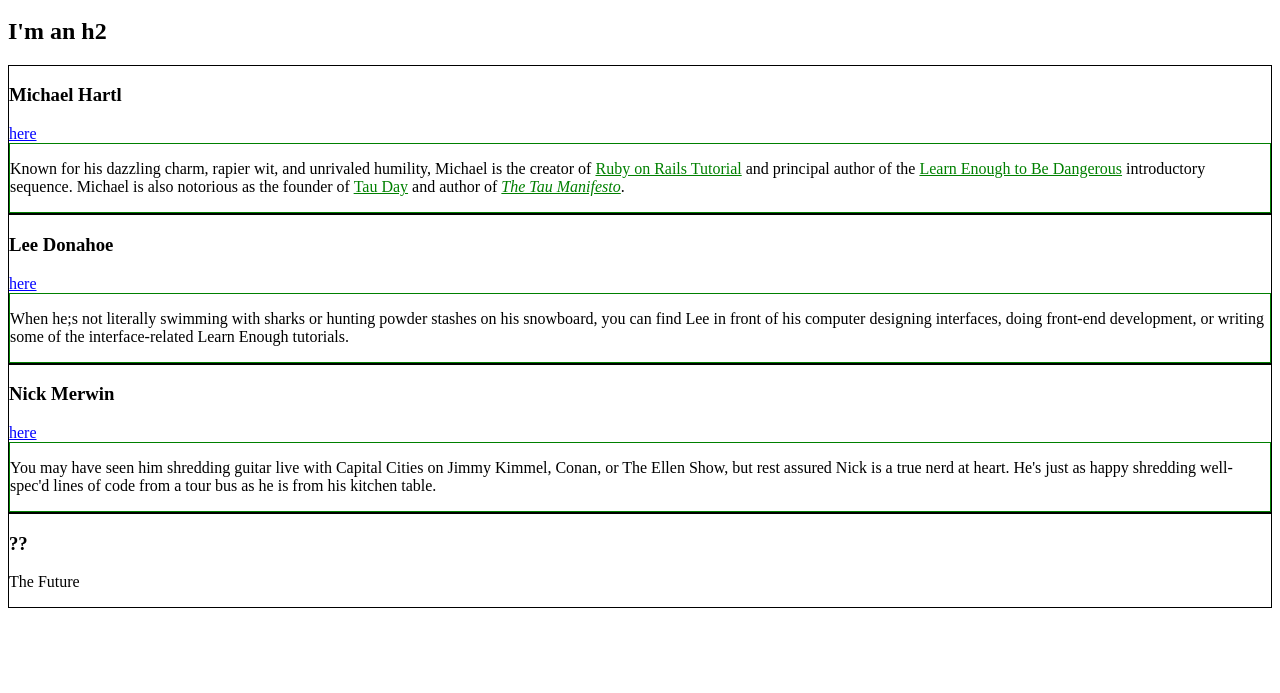
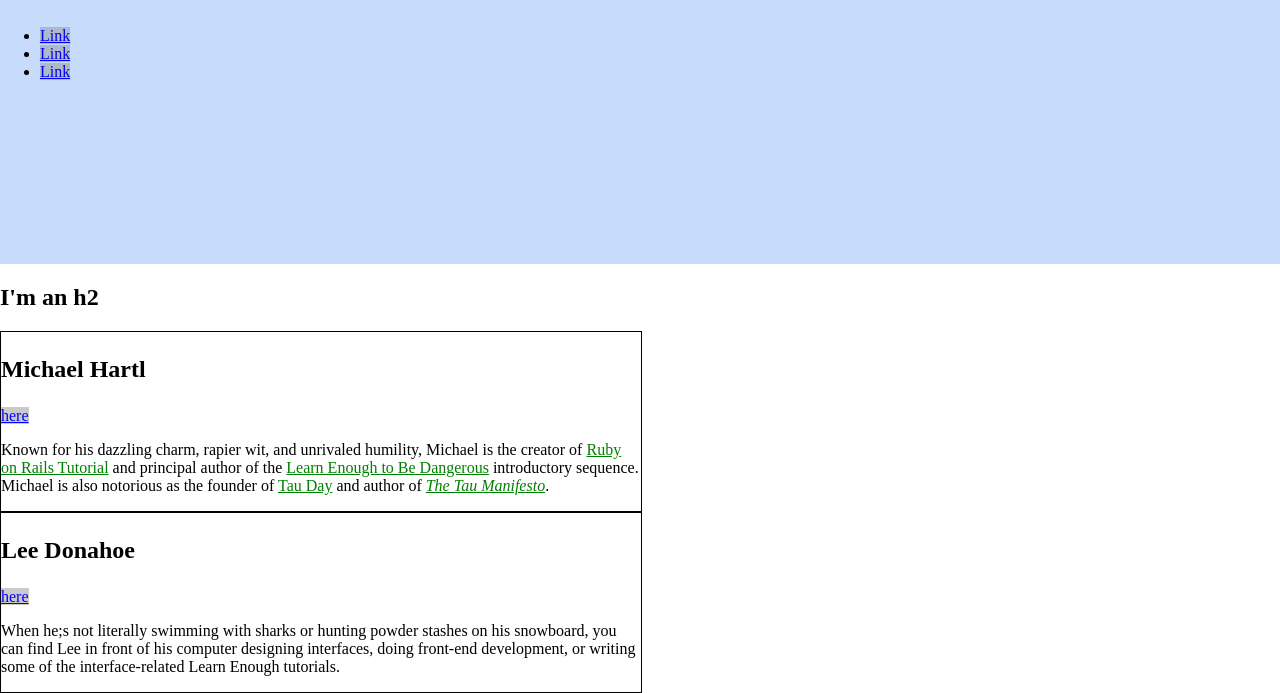
Before and after one commit to Victor-Quintero/Victor-Quintero.github.io, a plain HTML site: page index.html in a window 1280 px wide. Shown: the part 136-829 px from the top of the page. Before the commit the page ends 800 px from the top, so only its background shows below. Drawn offline with Linux system fonts and the light colour scheme.

Commit message:
Chapter 7 completed

```diff
--- a/index.html
+++ b/index.html
@@ -7,14 +7,21 @@
     <style>
         /* GLOBAL STYLES */
 
+        html, body{
+            margin: 0;
+            padding: 0;
+        }
+
+        h1{
+            font-size: 7vw;
+            margin-top: 0;
+        }
 
         a{
-            color: red;
+            color: #f00;
         }
 
-        div{
-            border: 1px solid green;
-        }
+
 
 
 
@@ -30,18 +37,44 @@
 
         /* BIO STYLES */
 
-        div.bio-box{
-            border: 1px solid black;
-                }
+        .bio-box{
+            border: 1px solid #000;
+            width: 50%;
+            font-size: 1rem;
+
+        }
+
+        .bio-box h3{
+            font-size: 1.5em;
+        }
 
         .bio-copy a{
-            color: green;
+            color: green;;
         }
 
+        .bio-copy{
+            font-size: 1em;
+
+        }
+
+         .bio-wrapper{
+            /* width: 500px; */
+                /* div that will be the parent of the other four bio-divs, used to set the absolute size to which the relative sizing of the bio divs will be based upon */
+                font-size: 24px;
+         }
         /* SOCIAL STYLES  */
 
         .social-link{
-            color: blue;
+            background-color: rgba(150, 150, 150, 0.5);
+            color: rgb(0, 0, 255)
+        }
+
+        /* HERO STYLES */
+
+        .full-hero{
+            background-color: #c7dbfc;
+            height:50vh;
+
         }
 
 
@@ -50,20 +83,25 @@
 </head>
 
 <body>
+<div class="full-hero hero-home">
+
     <h1>I'm an h1</h1>
 
     <ul>
         <li>
-            <a id="bio-item" href="https://example.com/">Link</a>
+            <a href="https://example.com/" class="social-link">Link</a>
         </li>
         <li>
-            <a href="https://example.com/">Link</a>
+            <a href="https://example.com/" class="social-link">Link</a>
         </li>
         <li>
-            <a href="https://example.com/">Link</a>
+            <a href="https://example.com/" class="social-link">Link</a>
         </li>
     </ul>
+</div>
     <h2>I'm an h2</h2>
+
+    <div class="bio-wrapper">
 
     <div class="bio-box">
         <h3>Michael Hartl</h3>
@@ -94,9 +132,12 @@
     </div>
     <div class="bio-box">
         <h3>??</h3>
-        <p>
-            The Future
-        </p>
+        <div class="bio-copy">
+            <p>
+                The Future
+            </p>
+        </div>
+    </div>
     </div>
 </body>
 </html>
```
